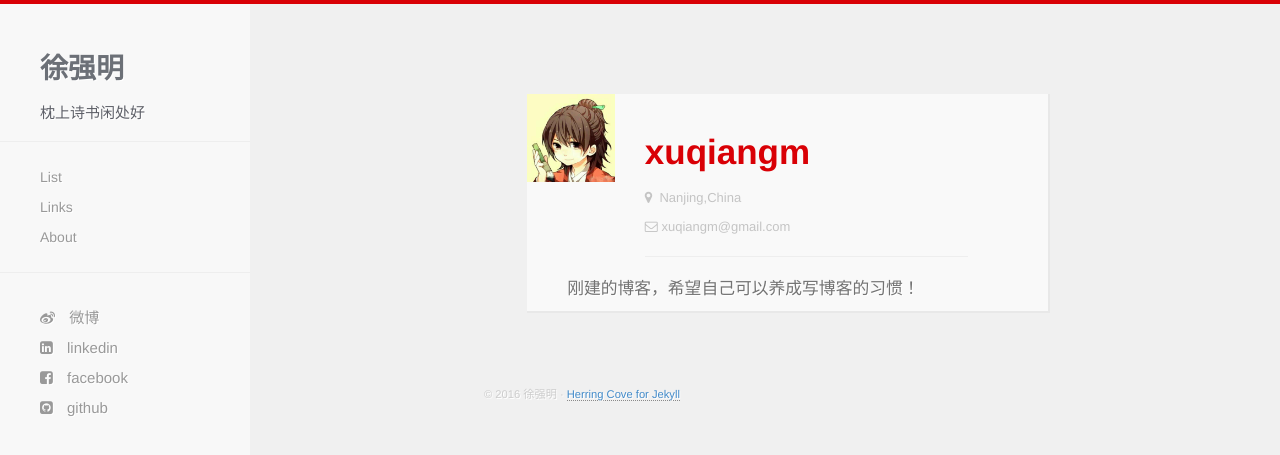
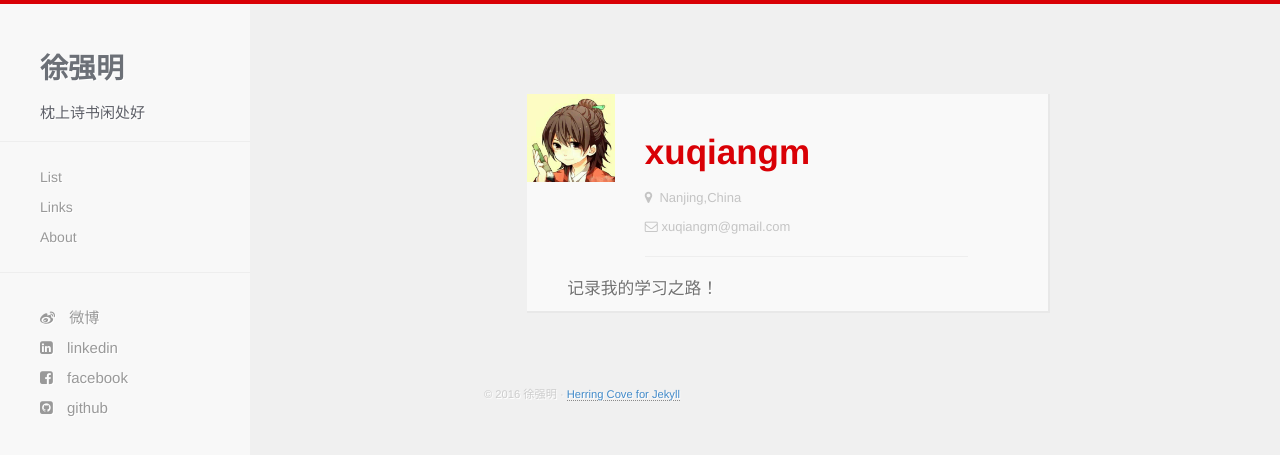
Before and after one commit to xuqiangm/xuqiangm.github.io, a Jekyll site: the page built from about.html, in a window 1280 px wide. Shown: the top 455 px of the page. Built offline with Jekyll 4.4.1, drawn with Linux system fonts in a browser that asks for light colours; nearby versions of some CDN libraries; Markdown is read by kramdown in place of the engine named in the settings.

Commit message:
修改标题

```diff
--- a/about.html
+++ b/about.html
@@ -18,7 +18,7 @@ title: About
         </div>
         <div class="row">
           <div class="col-md-12 letter">
-            <p>刚建的博客，希望自己可以养成写博客的习惯！</p>
+            <p>记录我的学习之路！</p>
           </div>
         </div>
     </div>
```
Also changed, not shown: _posts/2016-04-09-heap_manager.md (+1 -1 lines).
